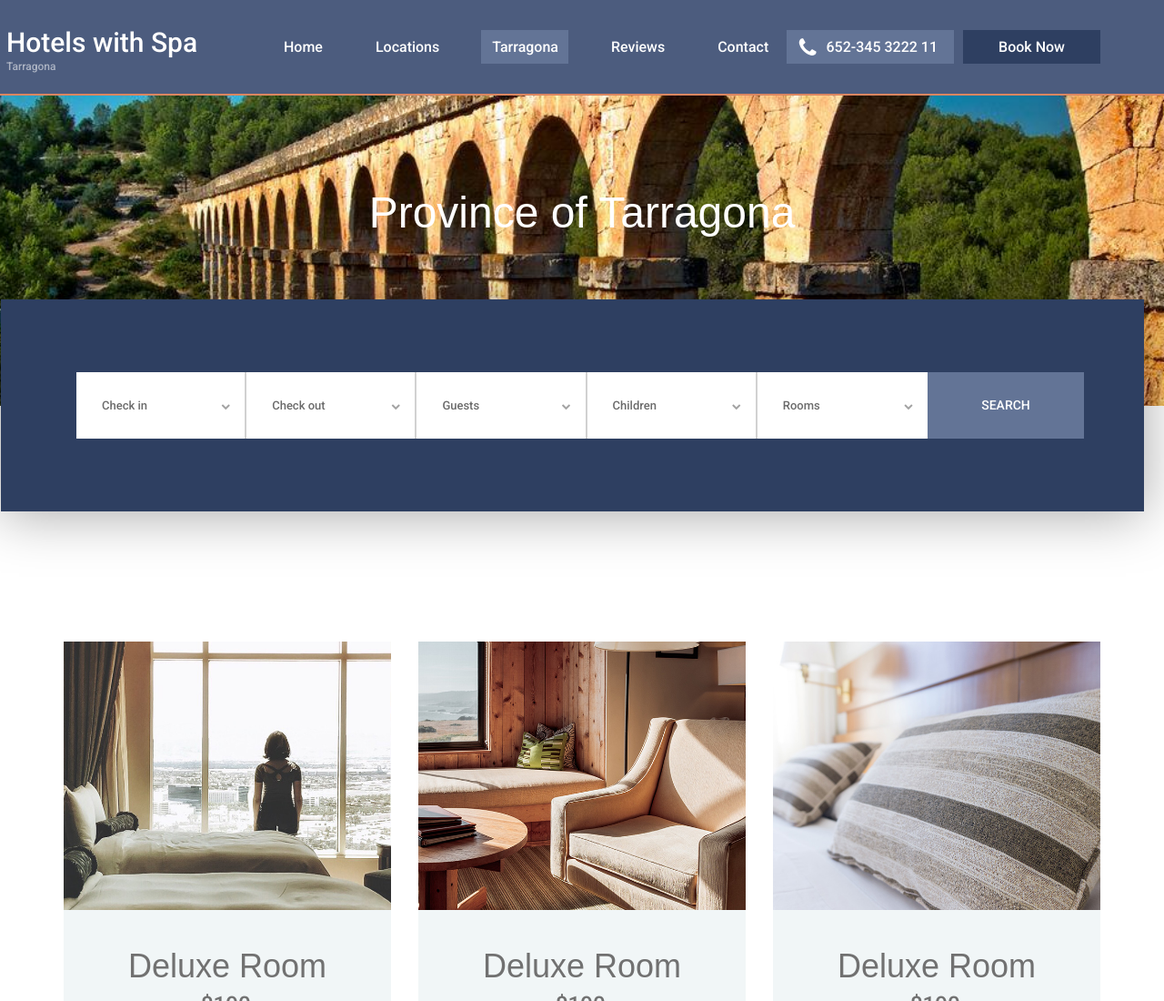
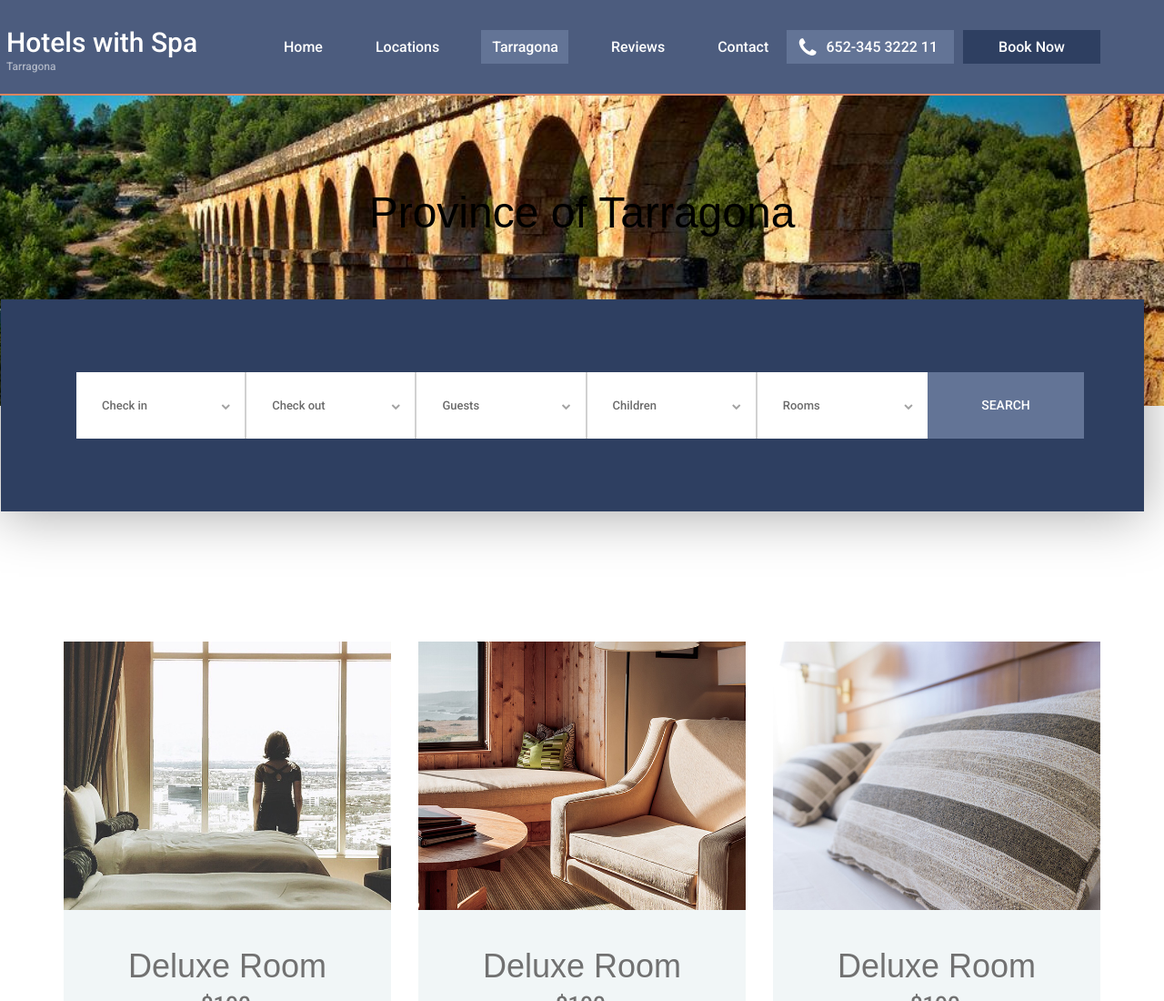
Before and after one commit to cristinarp99/hotels-spa-tarragona, a plain HTML site: page Tarragona.html in a window 1280 px wide. Shown: the top 1100 px of the page at 91% size. Drawn offline with Linux system fonts and the light colour scheme; some packages are replaced by stand-ins of ours; a web font is replaced by a local one.

Commit message:
Update Tarragona.html

```diff
--- a/Tarragona.html
+++ b/Tarragona.html
@@ -76,7 +76,7 @@
 				<div class="row">
 					<div class="col">
 						<div class="home_content text-center">
-							<div class="home_title"><h1>Province of Tarragona</h1></div>
+							<div class="home_title"><h1 style=color:black>Province of Tarragona</h1></div>
 						</div>
 					</div>
 				</div>
```
